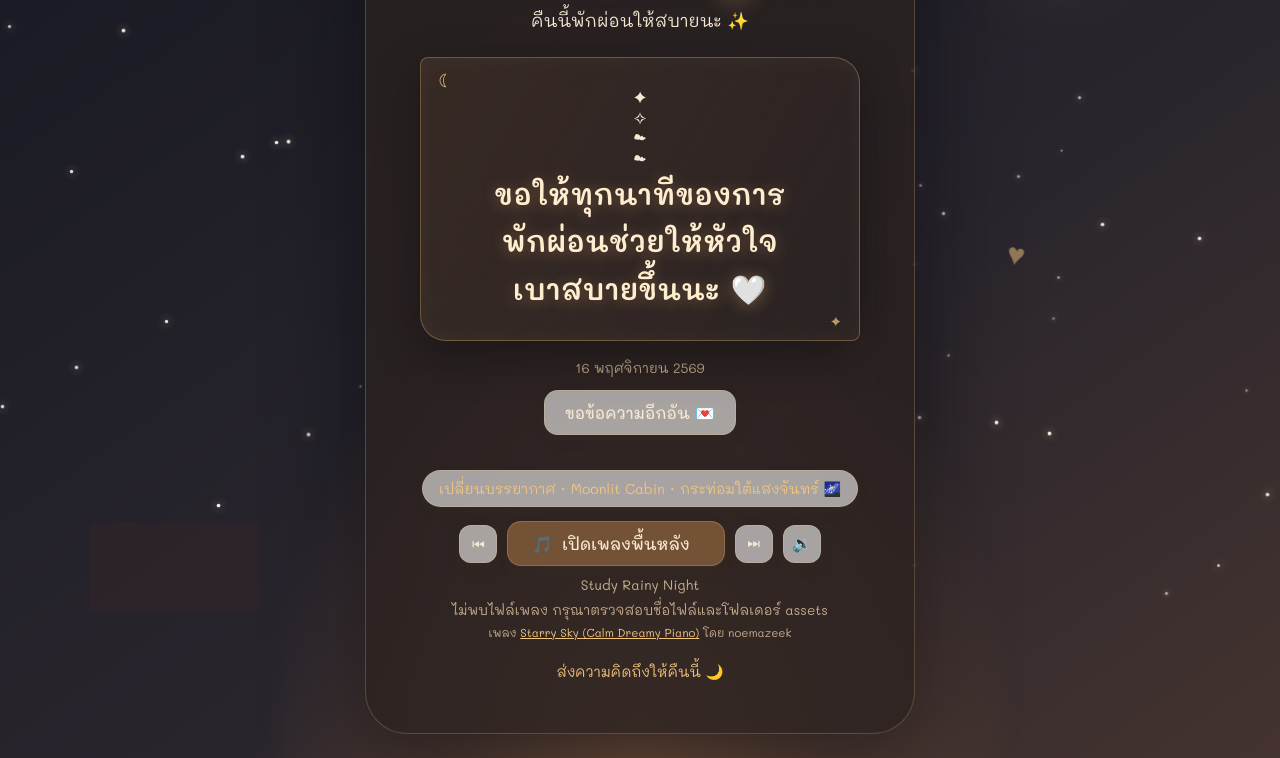
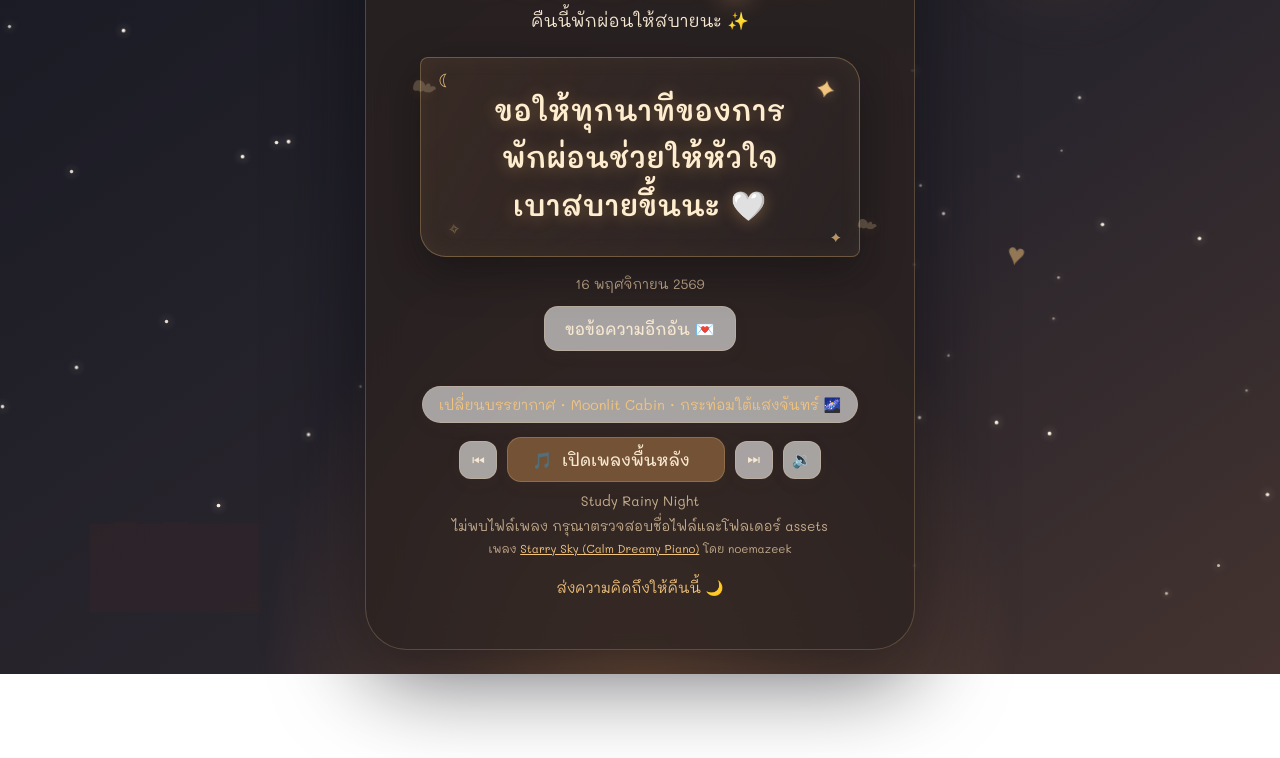
Before and after one commit to cadddssd/good-night, a plain HTML site: page index.html in a window 1280 px wide. Shown: the part 188-946 px from the top of the page. After the commit the page ends 862 px from the top, so only its background shows below. Drawn offline with Linux system fonts and the light colour scheme.

Commit message:
Style twinkling stars and drifting clouds in message card

```diff
--- a/style.css
+++ b/style.css
@@ -370,3 +370,50 @@ body[data-theme="dawn"] .message-wrap::before { content: "♡"; }
   .message-wrap { min-height: 138px; padding: 24px 18px; margin-top: 20px; }
   .message { font-size: clamp(1.25rem, 5.2vw, 1.55rem); line-height: 1.6; }
 }
+
+
+/* Dreamy message decorations: gentle stars and drifting clouds */
+.message-wrap { overflow: visible; }
+.message-sparkle, .message-cloud {
+  position: absolute;
+  z-index: 0;
+  pointer-events: none;
+  user-select: none;
+}
+.message-sparkle {
+  color: var(--message-accent, #ffe1ad);
+  text-shadow: 0 0 10px var(--message-glow, #fff0c533);
+  animation: message-twinkle 3.2s ease-in-out infinite;
+}
+.sparkle-one { top: 17px; right: 25px; font-size: 1.25rem; }
+.sparkle-two { bottom: 18px; left: 27px; font-size: .95rem; animation-delay: -1.6s; }
+.message-cloud {
+  color: var(--message-accent, #ffe1ad);
+  opacity: .2;
+  font-family: sans-serif;
+  filter: drop-shadow(0 2px 7px var(--message-glow, #fff0c533));
+  animation: message-cloud-drift 8s ease-in-out infinite alternate;
+}
+.cloud-one { left: -13px; top: 18px; font-size: 2rem; }
+.cloud-two { right: -12px; bottom: 8px; font-size: 1.65rem; animation-delay: -4s; }
+.message { z-index: 2; }
+@keyframes message-twinkle {
+  0%, 100% { opacity: .45; transform: scale(.82) rotate(-8deg); }
+  50% { opacity: 1; transform: scale(1.18) rotate(12deg); }
+}
+@keyframes message-cloud-drift {
+  from { transform: translateX(-5px) translateY(1px); }
+  to { transform: translateX(7px) translateY(-4px); }
+}
+body[data-theme="night"] .message-cloud { color: #f5d39d; opacity: .24; }
+body[data-theme="lavender"] .message-cloud { color: #e4caff; opacity: .3; }
+body[data-theme="ocean"] .message-cloud { color: #a8f1e4; opacity: .24; }
+body[data-theme="dawn"] .message-cloud { color: #ffc4ad; opacity: .25; }
+@media (max-width: 480px) {
+  .cloud-one { left: -8px; font-size: 1.55rem; }
+  .cloud-two { right: -8px; font-size: 1.35rem; }
+  .sparkle-one { right: 17px; }
+}
+@media (prefers-reduced-motion: reduce) {
+  .message-sparkle, .message-cloud { animation: none; }
+}
```
